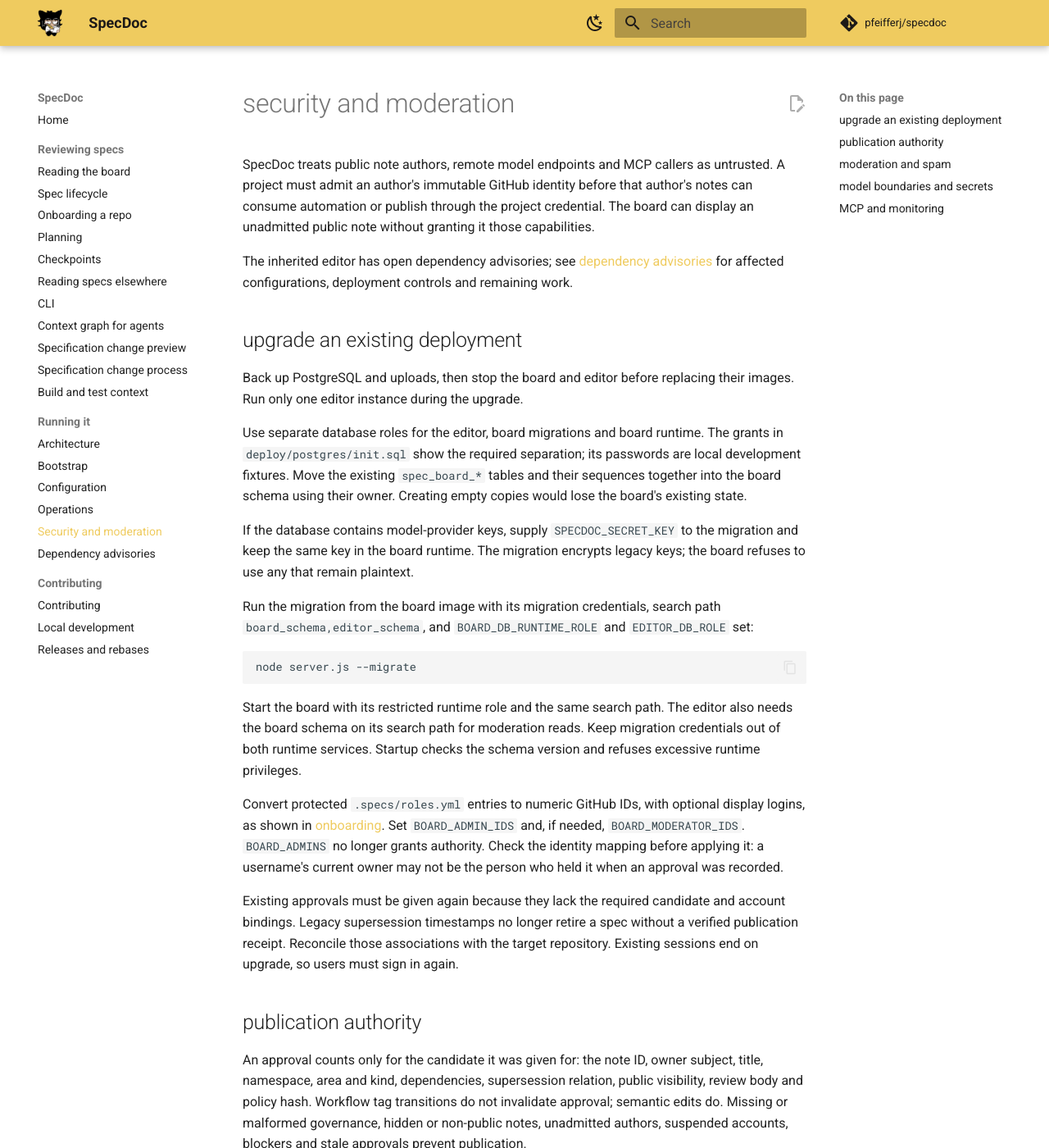
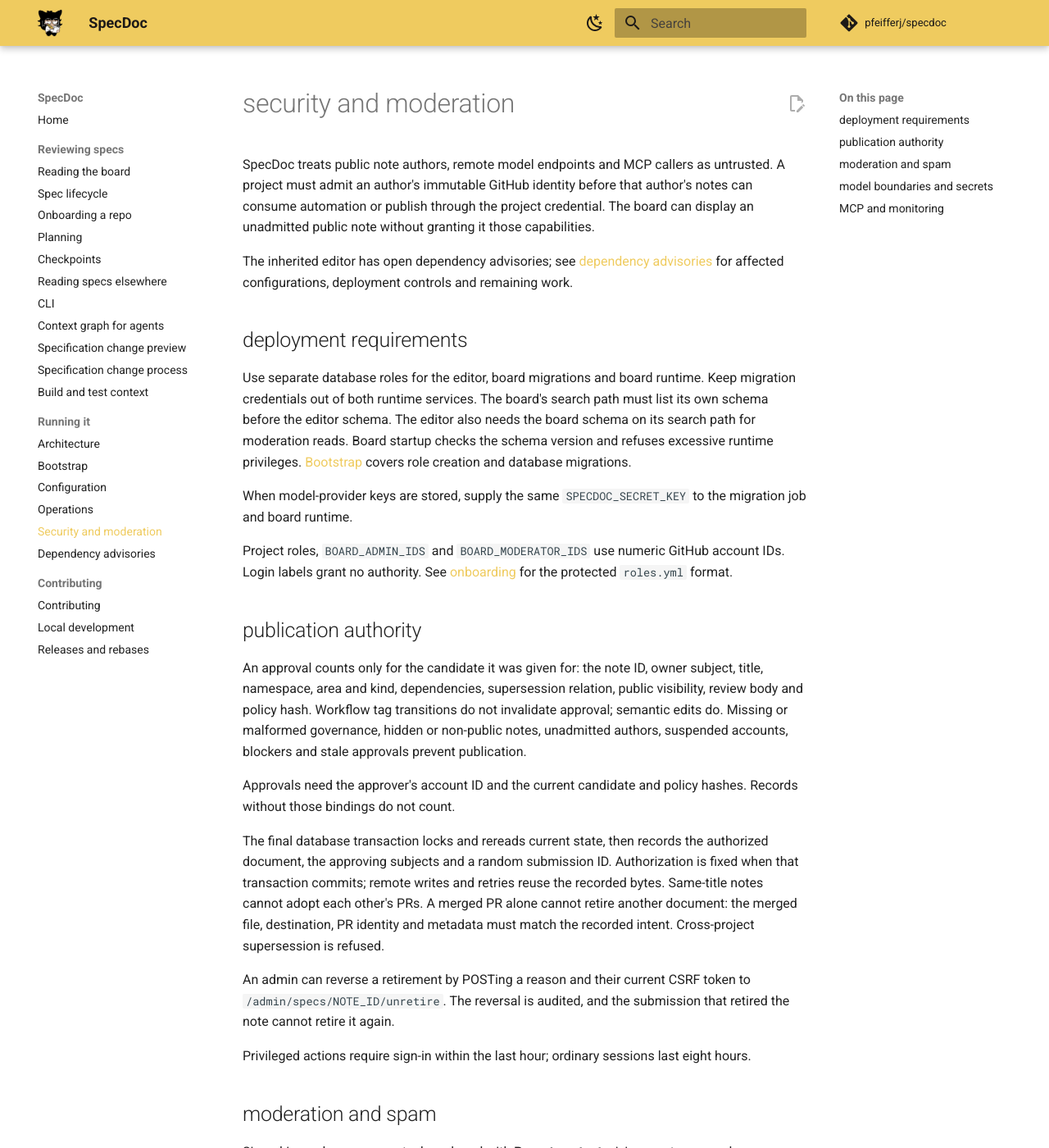
Before and after one commit to pfeifferj/specdoc, an MkDocs documentation site: the page built from docs/security.md, in a window 1280 px wide and 1400 px high. Shown: the whole window at 82% size. Built offline with MkDocs 1.6.1 and Material for MkDocs 9.7.7, drawn with Linux system fonts in a browser that asks for light colours; comment, search, counter and statistics services are not loaded.

Commit message:
Clarify review behavior and trim security transition notes
Distinguish recorded approvals from publication blockers, explain which
thread resolutions change the candidate, and describe map updates for
automatic publication.

Keep deployment security requirements without retaining upgrade-only
instructions or obsolete retirement reconciliation notes.

Signed-off-by: Josephine Pfeiffer <josie@redhat.com>

````diff
--- a/docs/security.md
+++ b/docs/security.md
@@ -10,44 +10,21 @@ The inherited editor has open dependency advisories; see
 [dependency advisories](dependency-security.md) for affected configurations,
 deployment controls and remaining work.
 
-## upgrade an existing deployment
-
-Back up PostgreSQL and uploads, then stop the board and editor before replacing
-their images. Run only one editor instance during the upgrade.
+## deployment requirements
 
 Use separate database roles for the editor, board migrations and board runtime.
-The grants in `deploy/postgres/init.sql` show the required separation; its
-passwords are local development fixtures. Move the existing `spec_board_*`
-tables and their sequences together into the board schema using their owner.
-Creating empty copies would lose the board's existing state.
+Keep migration credentials out of both runtime services. The board's search
+path must list its own schema before the editor schema.
+The editor also needs the board schema on its search path for moderation reads.
+Board startup checks the schema version and refuses excessive runtime privileges.
+[Bootstrap](bootstrap.md) covers role creation and database migrations.
 
-If the database contains model-provider keys, supply `SPECDOC_SECRET_KEY` to
-the migration and keep the same key in the board runtime. The migration encrypts
-legacy keys; the board refuses to use any that remain plaintext.
+When model-provider keys are stored, supply the same `SPECDOC_SECRET_KEY` to
+the migration job and board runtime.
 
-Run the migration from the board image with its migration credentials, search
-path `board_schema,editor_schema`, and `BOARD_DB_RUNTIME_ROLE` and
-`EDITOR_DB_ROLE` set:
-
-```sh
-node server.js --migrate
-```
-
-Start the board with its restricted runtime role and the same search path.
-The editor also needs the board schema on its search path for moderation reads.
-Keep migration credentials out of both runtime services. Startup checks the
-schema version and refuses excessive runtime privileges.
-
-Convert protected `.specs/roles.yml` entries to numeric GitHub IDs, with optional
-display logins, as shown in [onboarding](onboarding.md). Set `BOARD_ADMIN_IDS`
-and, if needed, `BOARD_MODERATOR_IDS`. `BOARD_ADMINS` no longer grants authority.
-Check the identity mapping before applying it: a username's current owner may
-not be the person who held it when an approval was recorded.
-
-Existing approvals must be given again because they lack the required candidate
-and account bindings. Legacy supersession timestamps no longer retire a spec
-without a verified publication receipt. Reconcile those associations with the
-target repository. Existing sessions end on upgrade, so users must sign in again.
+Project roles, `BOARD_ADMIN_IDS` and `BOARD_MODERATOR_IDS` use numeric GitHub
+account IDs. Login labels grant no authority. See [onboarding](onboarding.md)
+for the protected `roles.yml` format.
 
 ## publication authority
 
@@ -57,6 +34,9 @@ public visibility, review body and policy hash. Workflow tag transitions do not
 invalidate approval; semantic edits do. Missing or malformed governance, hidden
 or non-public notes, unadmitted authors, suspended accounts, blockers and stale
 approvals prevent publication.
+
+Approvals need the approver's account ID and the current candidate and policy
+hashes. Records without those bindings do not count.
 
 The final database transaction locks and rereads current state, then records
 the authorized document, the approving subjects and a random submission ID.
````
Also changed, not shown: docs/architecture.md (+2 -1 lines), docs/onboarding.md (+2 -1 lines), docs/spec-change-process.md (+4 -16 lines), docs/spec-lifecycle.md (+5 -5 lines).
